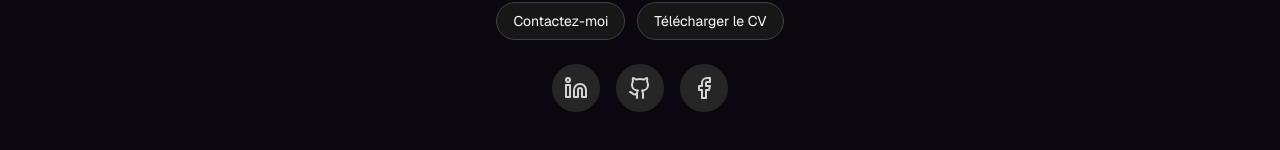
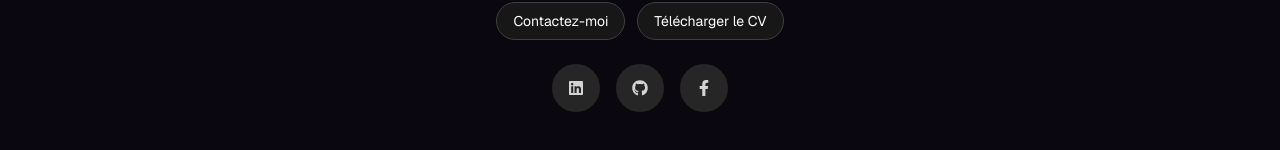
Before and after one commit to ines-abike/portfolio, a Next.js app: page / in a window 1280 px wide. Shown: the part 2238-2388 px from the top of the page. Built offline with nearby package versions, Linux system fonts and the light colour scheme.

Commit message:
feact: enhanced ui

```diff
--- a/app/page.tsx
+++ b/app/page.tsx
@@ -1,16 +1,17 @@
 import Link from "next/link";
 import React from "react";
 import Image from "next/image";
-import { Facebook, Linkedin } from "lucide-react";
-import { Github } from "lucide-react";
+import { FaFacebookF } from "react-icons/fa";
+import { FaGithub } from "react-icons/fa";
+import { FaLinkedin } from "react-icons/fa";
 const projects = [
   {
     title: "E-Commerce Platform",
     preview: "/preview-new.webp",
     desc: "A modern e-commerce platform built with Next.js and Stripe",
-    demo: "https://github.com/InesAbike/MVP-CodeTeam",
-    github: "https://github.com/InesAbike/MVP-CodeTeam",
-    figma: "https://github.com/InesAbike/MVP-CodeTeam"
+    demo: "ftc-w1-ines.vercel.app",
+    github: "github.com/InesAbike/FTC-W1-Ines",
+    figma: "https://www.figma.com/design/3xwYqxhJkfVyqwJ82iYJeZ/Challenge-FtoC?node-id=0-1&p=f&t=gp1YFyO9ofCZRsdr-0"
   },
   {
     title: "AI Chat Application",
@@ -134,13 +135,13 @@ export default function Home() {
         <div className="mt-6 flex items-center justify-center gap-4 text-neutral-300">
           {/* social icons placeholders - visible but textual content kept minimal as in interface */}
           <Link href="https://www.facebook.com/ines.agbozo" className="w-12 h-12 rounded-full bg-neutral-800 flex items-center justify-center">
-            <Linkedin />
+            <FaLinkedin />
           </Link>
           <Link href="https://www.facebook.com/ines.agbozo" className="w-12 h-12 rounded-full bg-neutral-800 flex items-center justify-center">
-            <Github />
+            <FaGithub />
           </Link>
           <Link href="https://www.facebook.com/ines.agbozo" className="w-12 h-12 rounded-full bg-neutral-800 flex items-center justify-center">
-            <Facebook />
+            <FaFacebookF />
           </Link>
         </div>
       </footer>
```
Also changed, not shown: package.json (+6 -5 lines), 1 other file (tests, documents, lock files or other folders).
